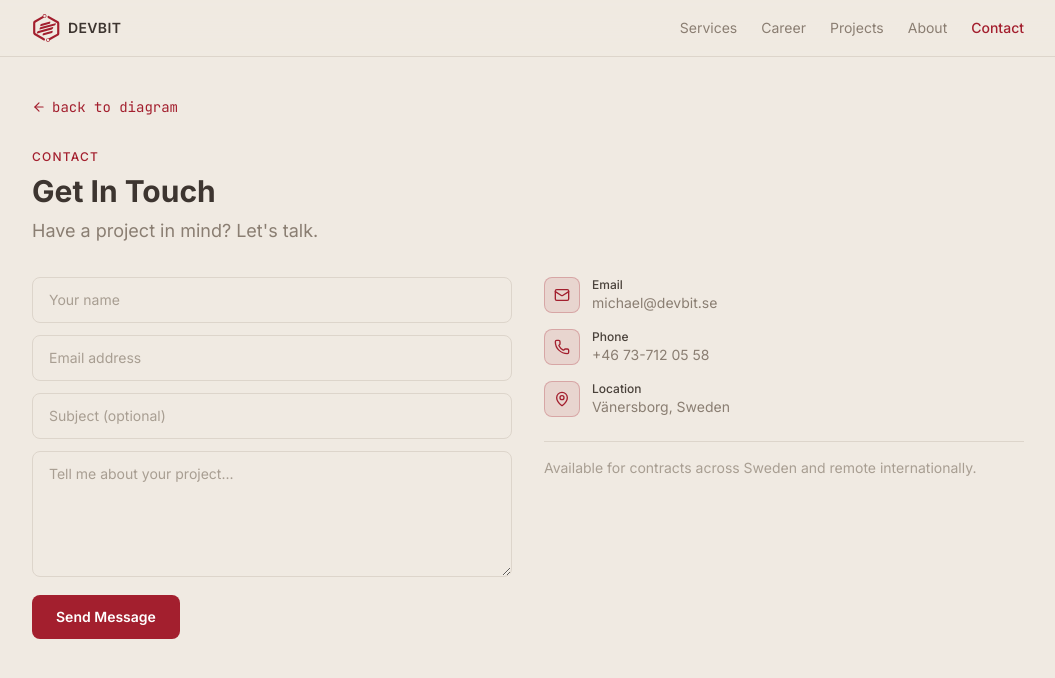
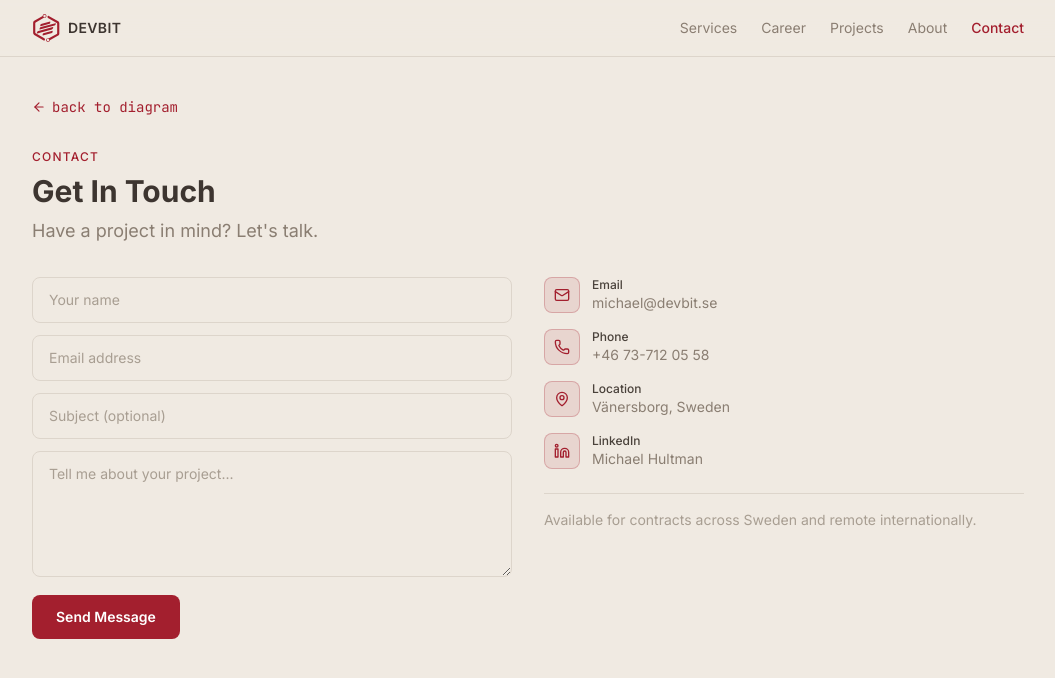
Before and after one commit to haderach75/devbit.se, a Next.js app: page /contact in a window 1280 px wide. Shown: the top 678 px of the page, without its empty margins (112-1167 px from the left). Built offline with nearby package versions, Linux system fonts and the light colour scheme.

Commit message:
feat: add LinkedIn link to contact page

```diff
--- a/src/components/contact/contact-info.tsx
+++ b/src/components/contact/contact-info.tsx
@@ -1,4 +1,4 @@
-import { Mail, Phone, MapPin } from "lucide-react";
+import { Mail, Phone, MapPin, Linkedin } from "lucide-react";
 import { contactInfo } from "@/data/site-config";
 
 export function ContactInfo() {
@@ -16,6 +16,10 @@ export function ContactInfo() {
         <div className="flex h-9 w-9 items-center justify-center rounded-lg border border-crimson/25 bg-crimson/10"><MapPin size={16} className="text-crimson" /></div>
         <div><p className="text-xs font-medium text-text-body">Location</p><p className="text-sm text-text-muted">{contactInfo.location}</p></div>
       </div>
+      <a href="https://www.linkedin.com/in/michael-hultman-28545741/" target="_blank" rel="noopener noreferrer" className="flex items-center gap-3 group">
+        <div className="flex h-9 w-9 items-center justify-center rounded-lg border border-crimson/25 bg-crimson/10"><Linkedin size={16} className="text-crimson" /></div>
+        <div><p className="text-xs font-medium text-text-body">LinkedIn</p><p className="text-sm text-text-muted group-hover:text-crimson transition-colors">Michael Hultman</p></div>
+      </a>
       <div className="mt-6 border-t border-border pt-4"><p className="text-sm text-text-dim">{contactInfo.availability}</p></div>
     </div>
   );
```
